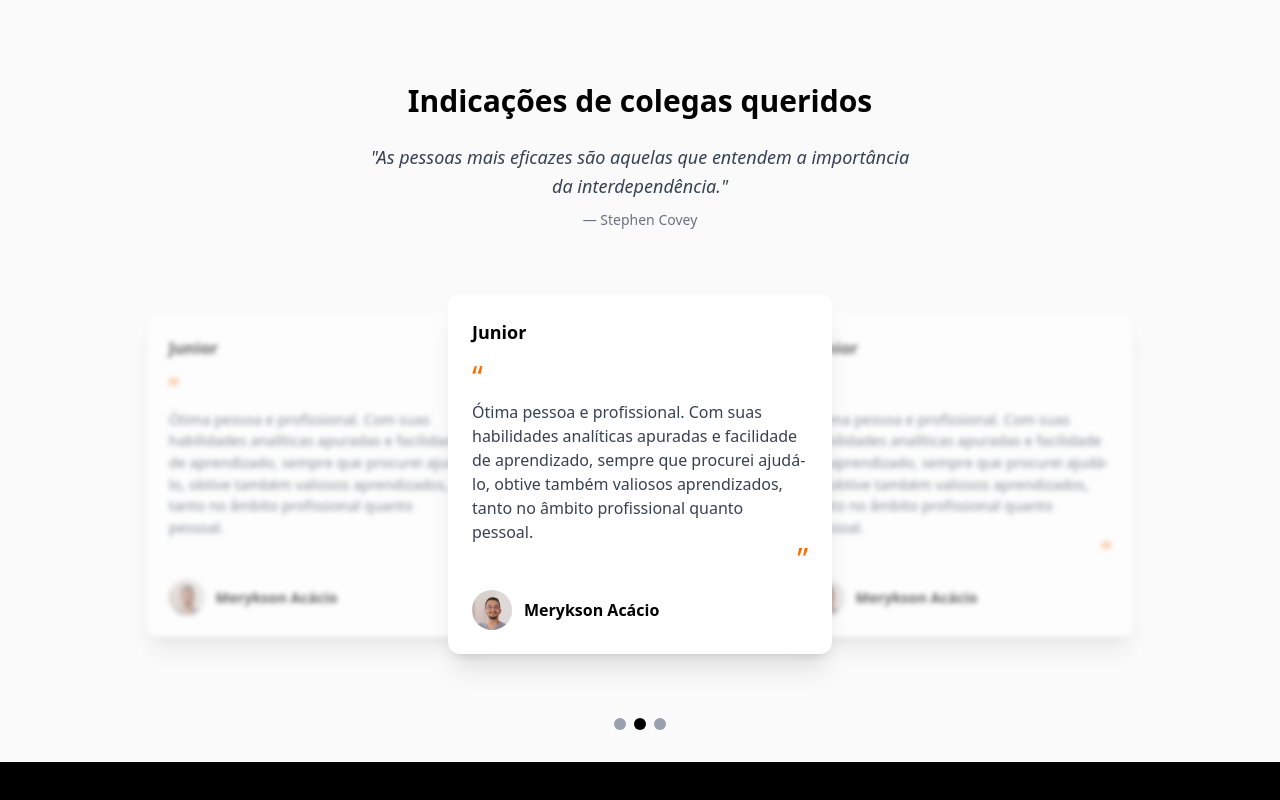
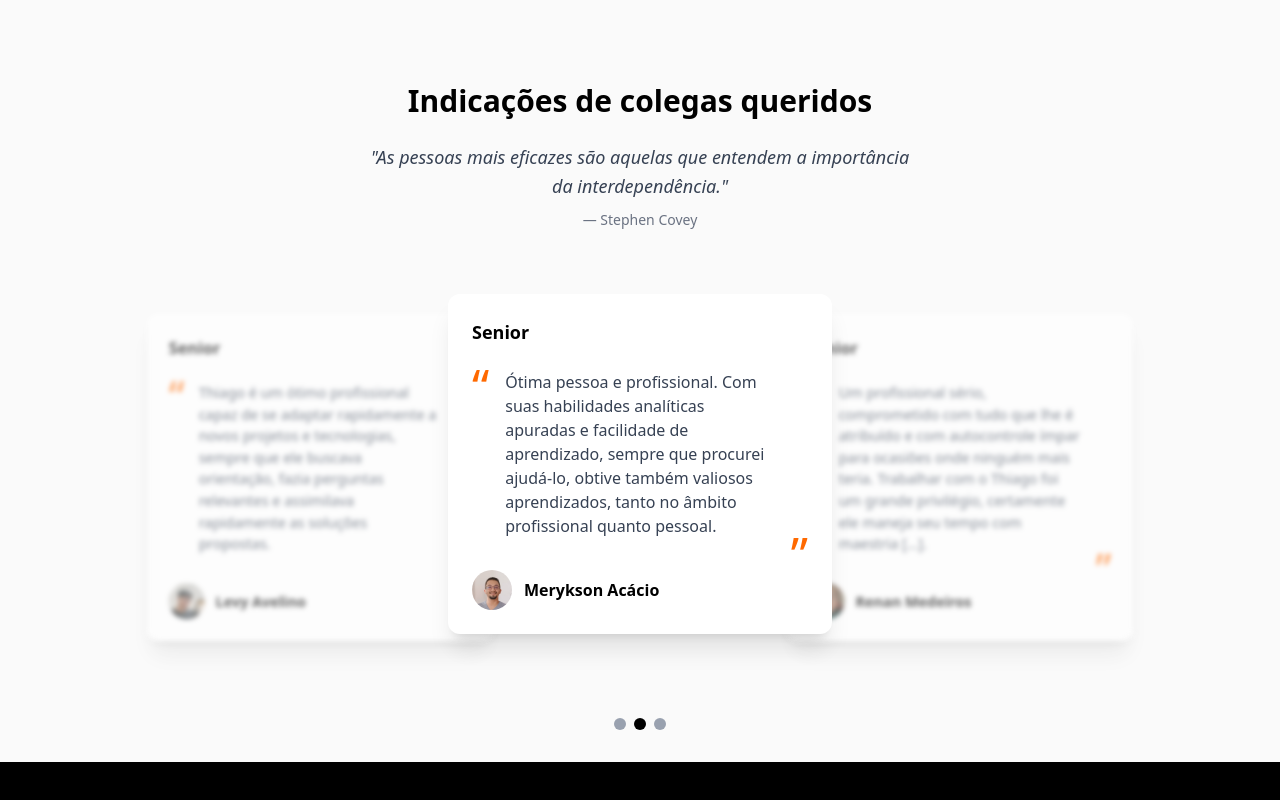
Before and after one commit to DEV-Thiago-Vieira/portfolio, a Vue app: page / in a window 1280 px wide. Shown: the part 857-1657 px from the top of the page. Built offline with nearby package versions, Linux system fonts and the light colour scheme.

Commit message:
feat: props and informations added to indications

```diff
--- a/src/components/indications/IndicationCard.vue
+++ b/src/components/indications/IndicationCard.vue
@@ -5,24 +5,20 @@
     <div
       class="max-w-sm min-w-[300px] p-6 bg-white rounded-xl shadow-xl hover:shadow-2xl transition-transform duration-300 transform hover:scale-105 active:scale-95 snap-center cursor-grab"
     >
-      <h2 class="text-lg font-semibold mb-4">Junior</h2>
-      <div class="text-gray-700 mb-4">
-        <p class="text-3xl text-orange-500 leading-none">“</p>
-        <p class="mt-2">
-          Ótima pessoa e profissional. Com suas habilidades analíticas apuradas e facilidade de
-          aprendizado, sempre que procurei ajudá-lo, obtive também valiosos aprendizados, tanto no
-          âmbito profissional quanto pessoal.
+      <h2 class="text-lg font-semibold mb-4">{{ props.role }}</h2>
+      <div class="text-gray-700 mb-4 flex gap-[1rem]">
+        <span class="text-5xl text-orange-500 text-right leading-none block w-min mb-2">“</span>
+        <p class="mt-2 block w-[90%] mx-auto">
+          {{ message }}
         </p>
-        <p class="text-3xl text-orange-500 text-right leading-none">”</p>
+        <span class="text-5xl text-orange-500 text-right leading-none block w-min self-end h-2"
+          >”</span
+        >
       </div>
-      <div class="flex items-center space-x-3 mt-4">
-        <img
-          class="w-10 h-10 rounded-full"
-          src="/src/assets/img/Merykson.jpg"
-          alt="Merykson Acácio"
-        />
+      <div class="flex items-center space-x-3 mt-8">
+        <img class="w-10 h-10 rounded-full" :src="props.imagePath" :alt="props.author" />
         <div>
-          <p class="font-semibold">Merykson Acácio</p>
+          <p class="font-semibold">{{ props.author }}</p>
           <a href="#" class="text-black hover:text-gray-700">
             <i class="fab fa-linkedin-in"></i>
           </a>
@@ -33,4 +29,10 @@
 </template>
 
 <script setup lang="ts">
+const props = defineProps({
+  message: { type: String, required: true },
+  imagePath: { type: String, required: true },
+  role: { type: String, required: true },
+  author: { type: String, required: true },
+})
 </script>
--- a/src/components/indications/IndicationsSlider.vue
+++ b/src/components/indications/IndicationsSlider.vue
@@ -13,10 +13,14 @@
       v-fade-in
     >
       <IndicationCard
-        v-for="(n, i) in totalSlides"
-        :key="i"
+        v-for="card in cards"
+        :key="card.author"
+        :author="card.author"
+        :image-path="card.imagePath"
+        :role="card.role"
+        :message="card.message"
         class="absolute top-0 w-2/3 h-full rounded-lg transition-all duration-300"
-        :style="cardStyle(i)"
+        :style="cardStyle(card.id)"
       />
     </div>
 
@@ -34,6 +38,30 @@
 <script setup lang="ts">
 import { ref, onMounted, onBeforeUnmount } from 'vue'
 import IndicationCard from './IndicationCard.vue'
+
+const cards = [
+  {
+    id: 1,
+    author: 'Merykson Acácio',
+    message: `Ótima pessoa e profissional. Com suas habilidades analíticas apuradas e facilidade de aprendizado, sempre que procurei ajudá-lo, obtive também valiosos aprendizados, tanto no âmbito profissional quanto pessoal.`,
+    imagePath: '/src/assets/img/Merykson.jpg',
+    role: 'Senior',
+  },
+  {
+    id: 2,
+    author: 'Renan Medeiros',
+    message: `Um profissional sério, comprometido com tudo que lhe é atribuído e com autocontrole ímpar para ocasiões onde ninguém mais teria. Trabalhar com o Thiago foi um grande privilégio, certamente ele maneja seu tempo com maestria [...].`,
+    imagePath: '/src/assets/img/Renan.jpg',
+    role: 'Júnior',
+  },
+  {
+    id: 3,
+    author: 'Levy Avelino',
+    message: `Thiago é um ótimo profissional capaz de se adaptar rapidamente a novos projetos e tecnologias, sempre que ele buscava orientação, fazia perguntas relevantes e assimilava rapidamente as soluções propostas.`,
+    imagePath: '/src/assets/img/Levy.jpg',
+    role: 'Senior',
+  },
+]
 
 const totalSlides = 3
 const currentIndex = ref(0)
```
Also changed, not shown: src/assets/img/Levy.jpg (added), src/assets/img/Renan.jpg (added).
